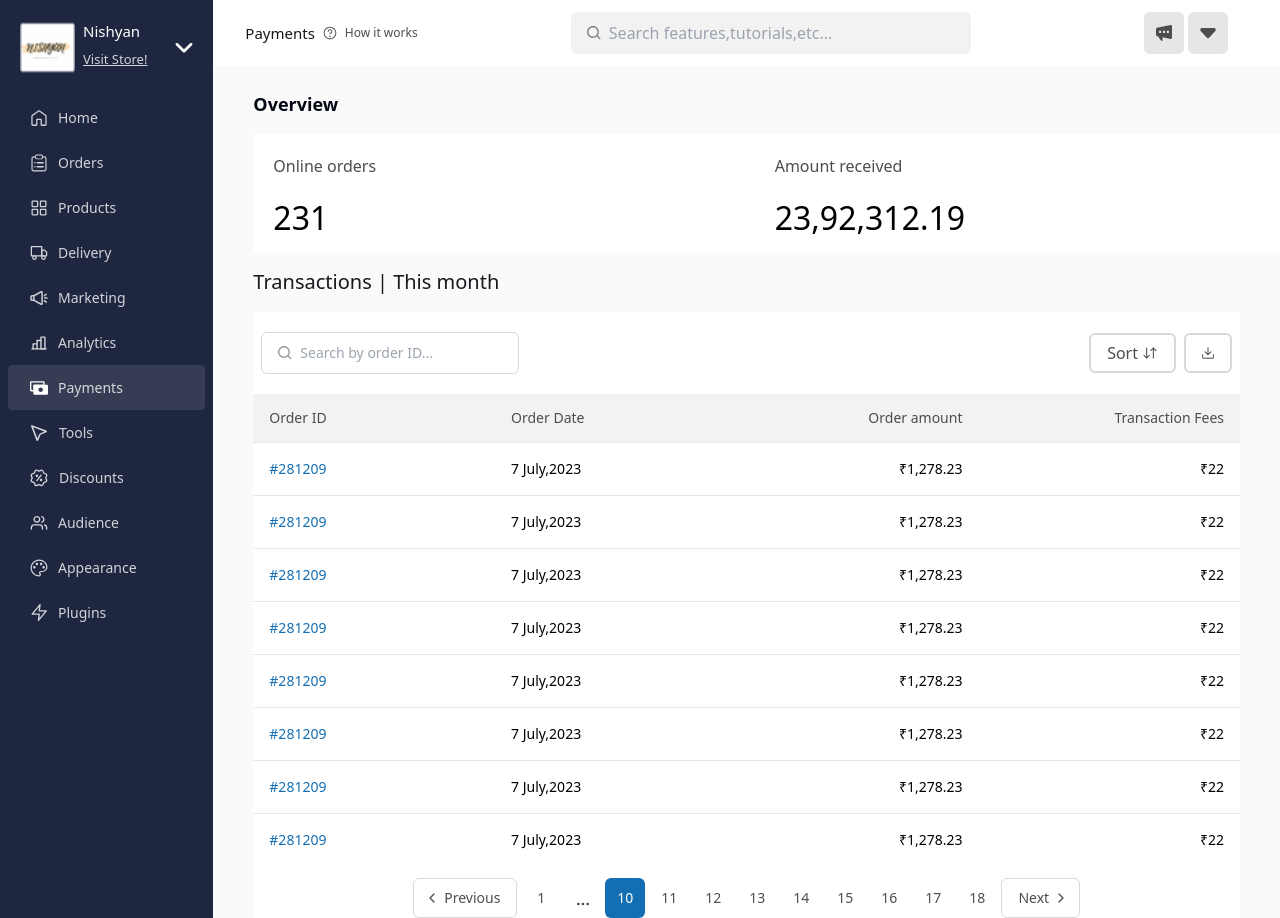
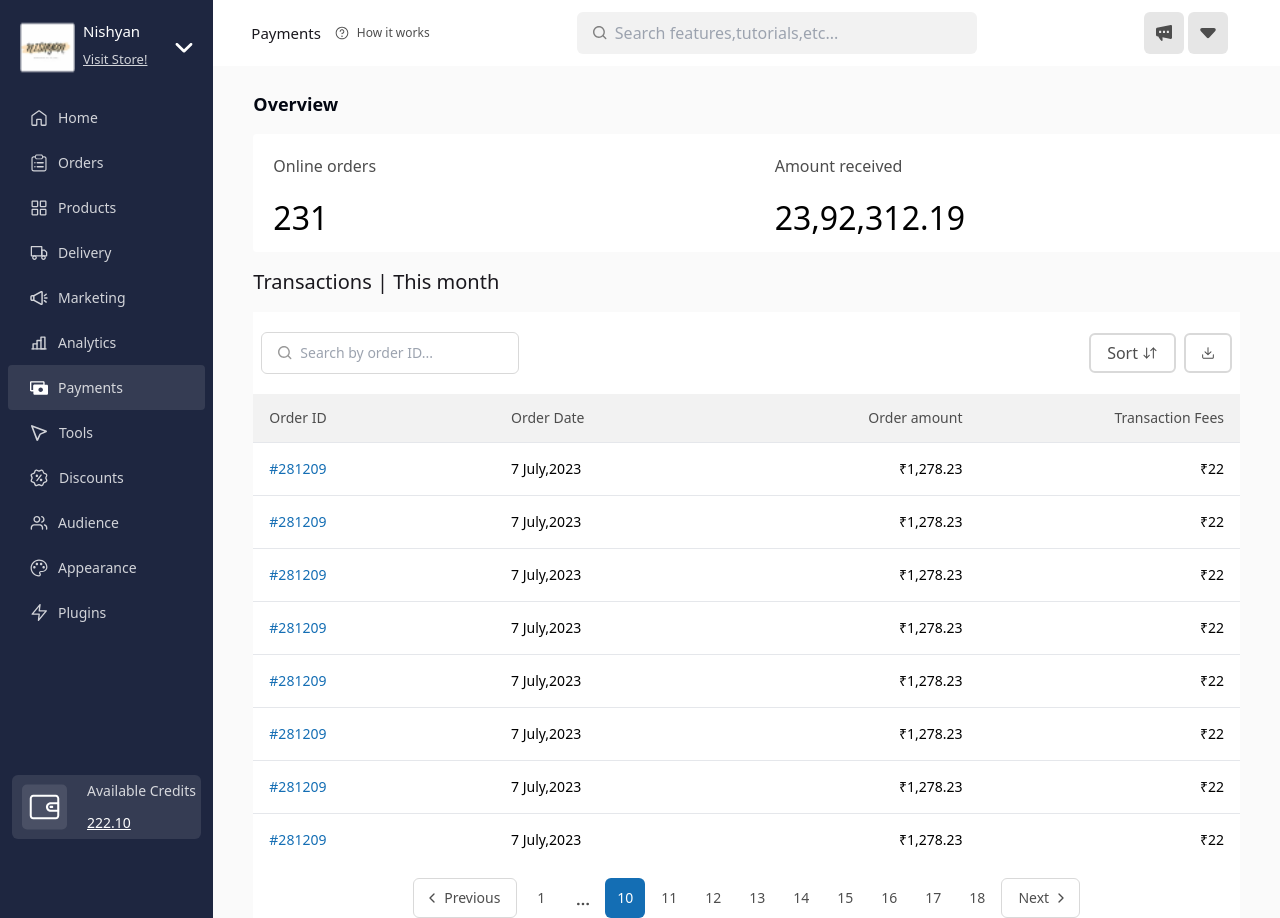
Before and after one commit to sahas-01/Dashboard-payouts, a Next.js app: page / in a window 1280 px wide. Shown: the top 918 px of the page. Built offline with nearby package versions, Linux system fonts and the light colour scheme.

Commit message:
fix: topnav payments text

```diff
--- a/components/Layout/Sidebar.js
+++ b/components/Layout/Sidebar.js
@@ -17,6 +17,7 @@ import AudienceIcon from '../../public/navicons/audience-icon.svg';
 import AppearanceIcon from '../../public/navicons/appearance-icon.svg';
 import PluginsIcon from '../../public/navicons/plugins-icon.svg';
 import DownArrowSideNav from '../../public/navicons/down-arrow-sidenav.svg';
+import NavBottomCard from '../NavBottomCard';
 
 export default function Sidebar({ show, setter }) {
     const router = useRouter();
@@ -149,13 +150,16 @@ export default function Sidebar({ show, setter }) {
                     </Link>
                     <Link
                         href="/plugins"
-                        className={`flex gap-1 [&>*]:my-auto text-md pl-6 py-3`}
+                        className={`flex gap-1 [&>*]:my-auto text-md pl-6 py-3 mb-[100px]`}
                     >
                         <div className="text-xl flex [&>*]:mx-auto w-[30px]">
                             <Image src={PluginsIcon} alt="Plugins Icon" width={18} height={18} />
                         </div>
                         <div className='text-white/80 text-[14px] font-medium'>Plugins</div>
                     </Link>
+                    <div className="mt-10">
+                        <NavBottomCard />
+                    </div>
                 </div>
             </div>
             {show ? <ModalOverlay /> : <></>}
--- a/components/TopNav.js
+++ b/components/TopNav.js
@@ -9,7 +9,7 @@ const TopNav = () => {
     return (
         <div className='flex bg-white justify-between mb-2 py-[12px] px-[32px]'>
             <div className='flex gap-2 items-center'>
-                <h1 className='text-[#1A181E] font-normal text-[15px]'>Payments</h1>
+                <h1 className='text-[#1A181E] font-normal text-[15px] mx-1.5'>Payments</h1>
                 <Image src={HelpIcon} alt="Help Icon" width={14} height={14} />
                 <p className='text-[#4D4D4D] font-normal text-xs'>How it works</p>
             </div>
```
